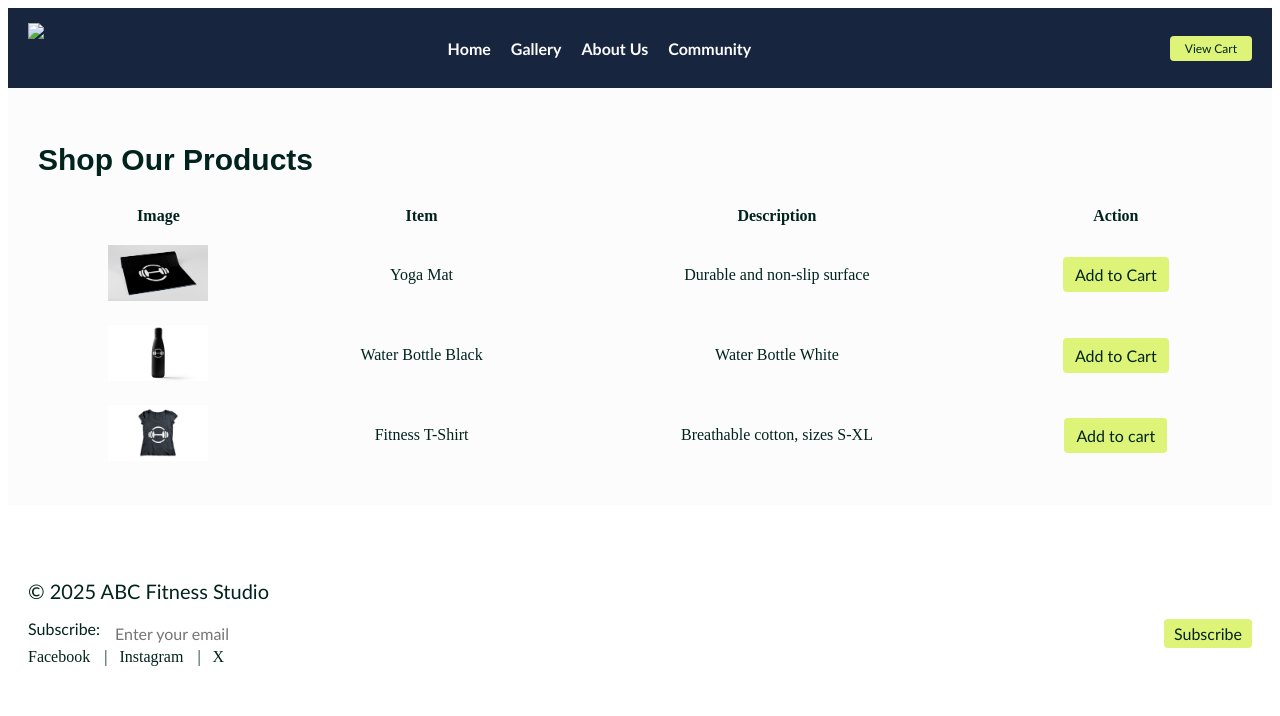
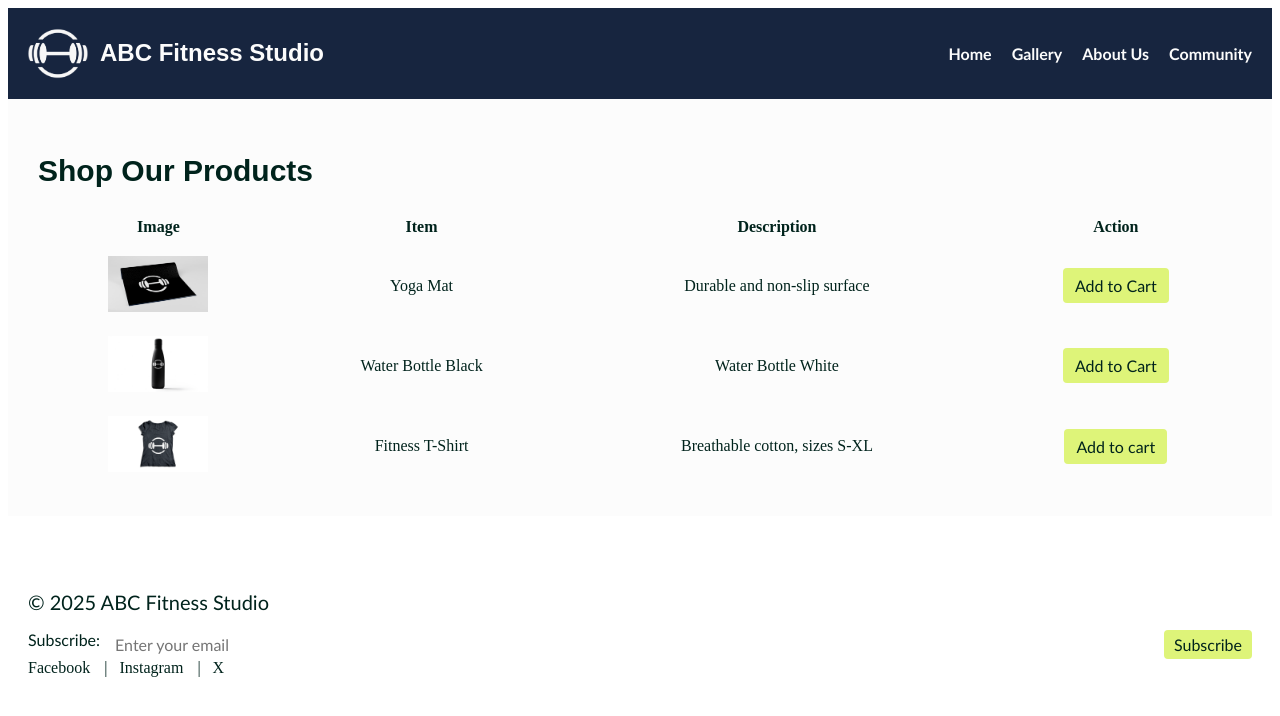
Before and after one commit to secgringo/stackblitz-abc, a website: page gallery.html in a window 1280 px wide. Drawn offline with Linux system fonts and the light colour scheme.

Commit message:
Update gallery.html
Added the code as header:
<header>
  <div class="logo-banner">
    <img src="logo.png" alt="ABC Fitness Studio Logo">
    <h1 class="site-title">ABC Fitness Studio</h1>
  </div>
  <nav>
    <ul>
      <li><a href="index.html">Home</a></li>
      <li><a href="gallery.html">Gallery</a></li>
      <li><a href="about.html">About Us</a></li>
      <li><a href="custom.html">Community</a></li>
    </ul>
  </nav>
</header>

```diff
--- a/gallery.html
+++ b/gallery.html
@@ -10,19 +10,20 @@
   <body>
 
 
-  <header>
-    <img src="Logo_Endurance_White_FCFCFC.png" class="logo">
-    <nav>
-      <ul>
+<header>
+  <div class="logo-banner">
+    <img src="logo.png" alt="ABC Fitness Studio Logo">
+    <h1 class="site-title">ABC Fitness Studio</h1>
+  </div>
+  <nav>
+    <ul>
       <li><a href="index.html">Home</a></li>
       <li><a href="gallery.html">Gallery</a></li>
       <li><a href="about.html">About Us</a></li>
       <li><a href="custom.html">Community</a></li>
     </ul>
   </nav>
-  <button id="viewCartBtn" style="margin-left: 15px; padding: 5px 15px; font-size: 12px;">View Cart</button>
 </header>
-
 
 <section class="bg-white">
   <h1>Shop Our Products</h1>
```
